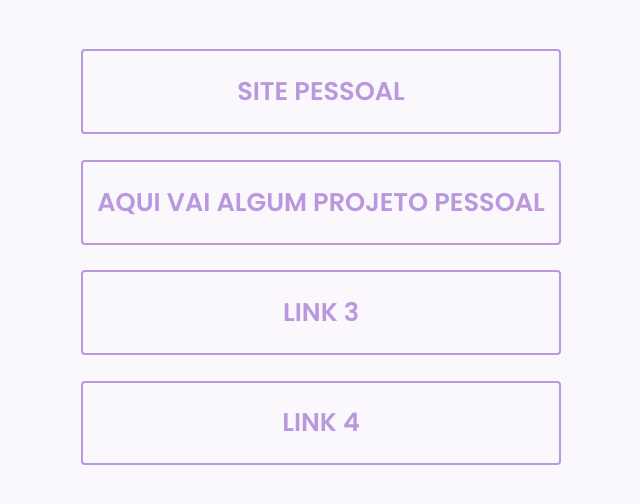
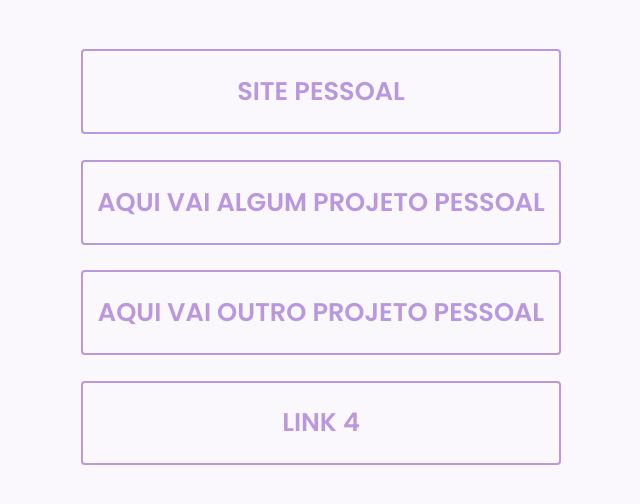
Before and after one commit to RichardBMezzomo/social-tree, a plain HTML site: page index.html in a window 1280 px wide. Shown: the part 572-1076 px from the top of the page, without its empty margins (319-959 px from the left). Drawn offline with Linux system fonts and the light colour scheme.

Commit message:
terceiro commit

```diff
--- a/index.html
+++ b/index.html
@@ -25,7 +25,7 @@
         <a href="#" target="_blank">Aqui vai algum projeto pessoal</a>
       </li>
       <li>
-        <a href="#" target="_blank">link 3</a>
+        <a href="#" target="_blank">Aqui vai outro projeto pessoal</a>
       </li>
       <li>
         <a href="#" target="_blank">link 4</a>
```
